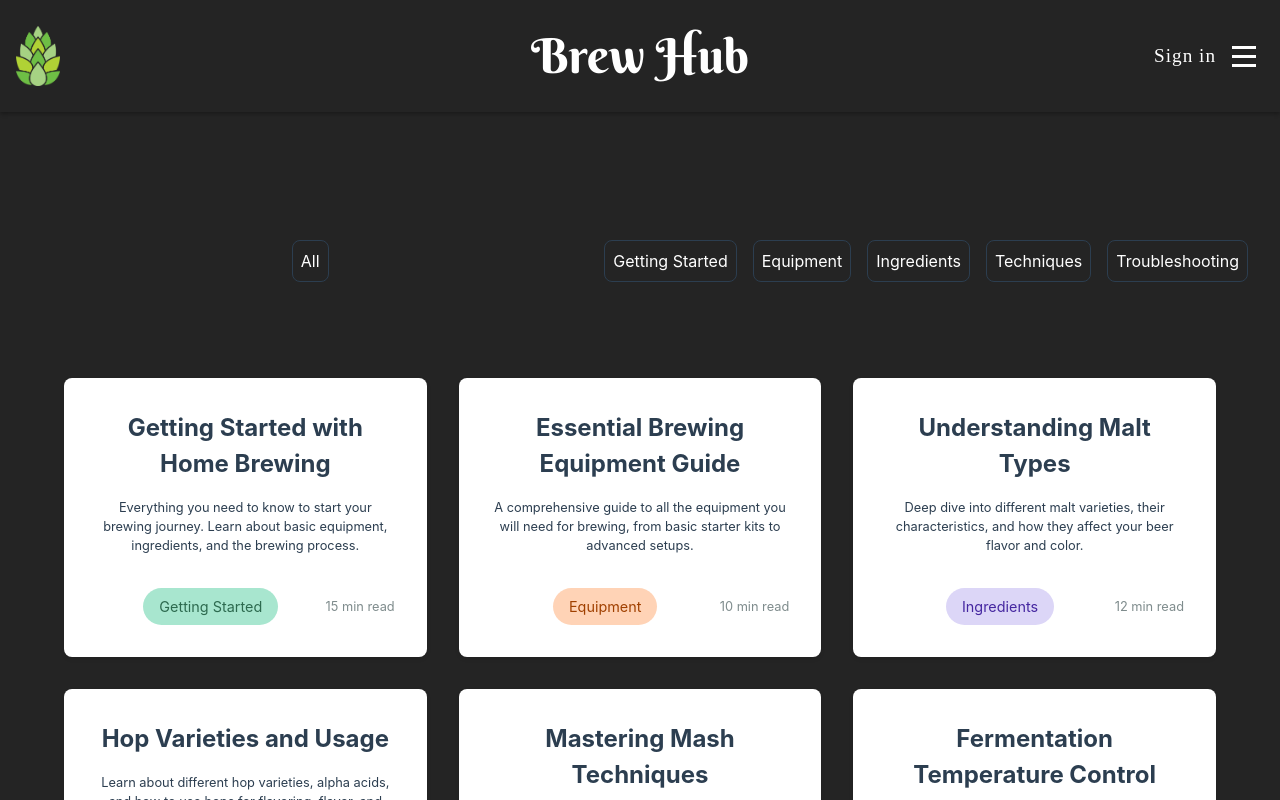
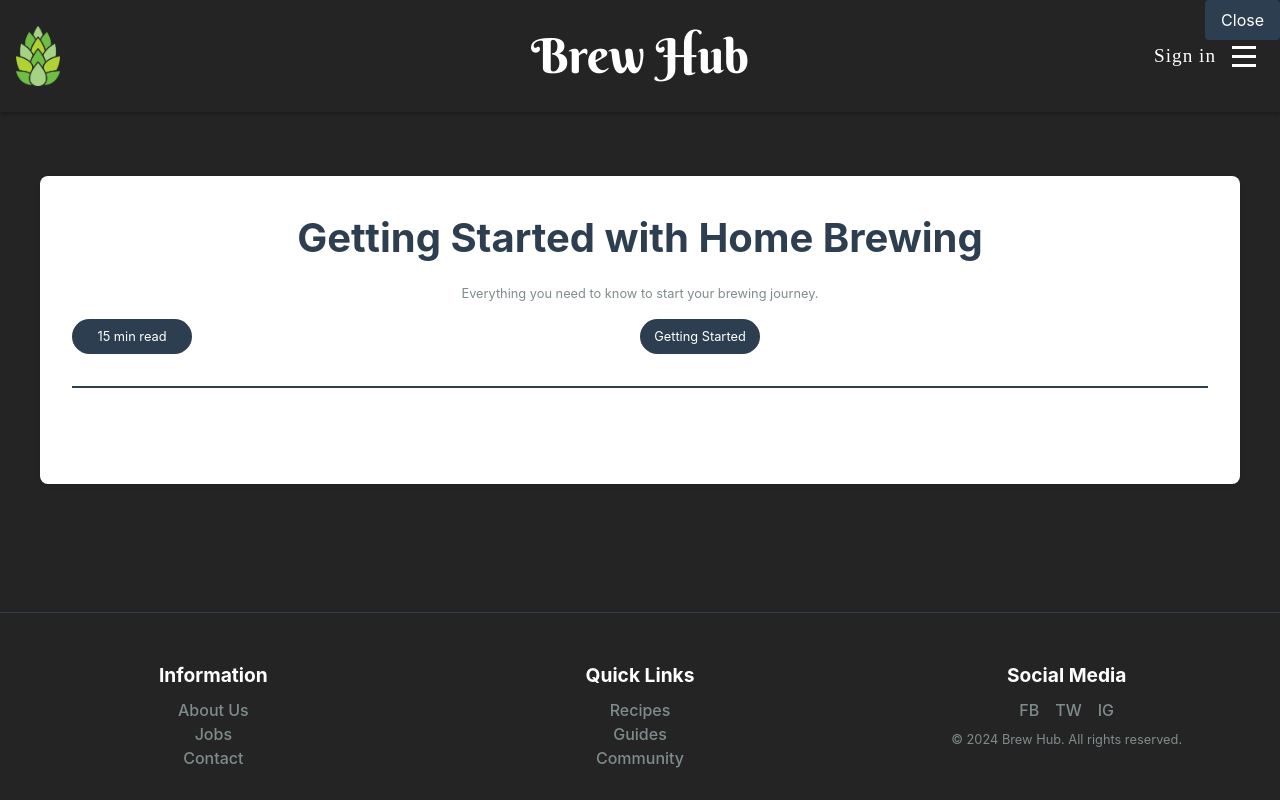
Before and after one commit to PeterKock/brewhub-frontend, a React (Vite) app: page /user/guides in a window 1280 px wide. Both pictures are taken after a click on the element 245 px from the left and 517 px from the top of the page. Shown: the top 800 px of the page. Built offline with nearby package versions, Linux system fonts and the light colour scheme; a web font is replaced by a local one.

Commit message:
edited guides page and added appropriate styles

```diff
--- a/src/pages/user/guides.jsx
+++ b/src/pages/user/guides.jsx
@@ -1,48 +1,74 @@
 import { useState } from 'react';
 import PropTypes from 'prop-types';
 
-const GuideCard = ({ title, description, category, timeToRead }) => (
-    <div className="base-card">
+const GuideFilterBar = ({ onFilterChange }) => (
+    <div className="recipe-filters">
+        <select
+            onChange={(e) => onFilterChange('category', e.target.value)}
+            className="filter-select"
+        >
+            <option value="all">All Categories</option>
+            <option value="getting-started">Getting Started</option>
+            <option value="equipment">Equipment</option>
+            <option value="ingredients">Ingredients</option>
+            <option value="techniques">Techniques</option>
+            <option value="troubleshooting">Troubleshooting</option>
+        </select>
+    </div>
+);
+
+GuideFilterBar.propTypes = {
+    onFilterChange: PropTypes.func.isRequired
+};
+
+const GuideCard = ({ title, description, timeToRead, category, onClick }) => {
+    const getDifficultyClass = (category) => {
+        const classes = {
+            "getting-started": "difficulty-getting-started",
+            equipment: "difficulty-equipment",
+            ingredients: "difficulty-ingredients",
+            techniques: "difficulty-techniques",
+            troubleshooting: "difficulty-troubleshooting"
+        };
+        return `difficulty ${classes[category]}`;
+    };
+
+    return (
+        <div className="base-card" onClick={onClick}>
             <h3>{title}</h3>
             <p>{description}</p>
             <div className="card-footer">
-            <div className={`difficulty difficulty-${category}`}>
+                <span className={getDifficultyClass(category)}>
                     {category.split('-').map(word => word.charAt(0).toUpperCase() + word.slice(1)).join(' ')}
-            </div>
-            <div className="time-to-read">{timeToRead} min read</div>
+                </span>
+                <span className="time-to-read">{timeToRead} min read</span>
             </div>
         </div>
     );
+};
 
 GuideCard.propTypes = {
     title: PropTypes.string.isRequired,
     description: PropTypes.string.isRequired,
+    timeToRead: PropTypes.number.isRequired,
     category: PropTypes.string.isRequired,
-    timeToRead: PropTypes.number.isRequired
+    onClick: PropTypes.func.isRequired
 };
 
 const UserGuides = () => {
-    const [selectedCategory, setSelectedCategory] = useState('all');
-
-    const categories = [
-        'all',
-        'getting-started',
-        'equipment',
-        'ingredients',
-        'techniques',
-        'troubleshooting'
-    ];
+    const [selectedGuide, setSelectedGuide] = useState(null);
+    const [filters, setFilters] = useState({ category: 'all', searchTerm: '' });
 
     const guides = [
         {
             title: 'Getting Started with Home Brewing',
-            description: 'Everything you need to know to start your brewing journey. Learn about basic equipment, ingredients, and the brewing process.',
+            description: 'Everything you need to know to start your brewing journey.',
             category: 'getting-started',
             timeToRead: 15
         },
         {
             title: 'Essential Brewing Equipment Guide',
-            description: 'A comprehensive guide to all the equipment you will need for brewing, from basic starter kits to advanced setups.',
+            description: 'A comprehensive guide to all the equipment you will need.',
             category: 'equipment',
             timeToRead: 10
         },
@@ -90,38 +116,69 @@ const UserGuides = () => {
         }
     ];
 
-    const filteredGuides = selectedCategory === 'all'
-        ? guides
-        : guides.filter(guide => guide.category === selectedCategory);
+    const filteredGuides = guides.filter((guide) => {
+        const categoryMatch = filters.category === 'all' || guide.category === filters.category;
+        const searchMatch =
+            guide.title.toLowerCase().includes(filters.searchTerm.toLowerCase()) ||
+            guide.description.toLowerCase().includes(filters.searchTerm.toLowerCase());
+        return categoryMatch && searchMatch;
+    });
+
+    const handleFilterChange = (filterType, value) => {
+        setFilters((prev) => ({ ...prev, [filterType]: value }));
+    };
 
     return (
         <main className="main-content">
-            <section className="main-section">
             <h2 className="section-title"></h2>
 
-                <div className="recipes-container">
-                    <div className="recipe-filters">
-                        {categories.map((category) => (
-                            <button
-                                key={category}
-                                onClick={() => setSelectedCategory(category)}
-                                className={`filter-select ${selectedCategory === category ? 'feature-button' : ''}`}
-                            >
-                                {category.split('-').map(word => word.charAt(0).toUpperCase() + word.slice(1)).join(' ')}
+            {selectedGuide ? (
+                <div className="selected-guide-container">
+                    <div className="guide-header">
+                        <button onClick={() => setSelectedGuide(null)} className="recipe-close-button">
+                            Close
                         </button>
-                        ))}
+                        <div className="guide-title-container">
+                            <h3>{selectedGuide.title}</h3>
+                            <p className="recipe-description">{selectedGuide.description}</p>
+                            <div className="guide-stats">
+                                <span className="time-to-read">{selectedGuide.timeToRead} min read</span>
+                                <span className={`difficulty ${selectedGuide.category}`}>
+                                    {selectedGuide.category
+                                        .split('-')
+                                        .map(word => word.charAt(0).toUpperCase() + word.slice(1))
+                                        .join(' ')}
+                                </span>
                             </div>
-
-                    <div className="base-grid">
+                        </div>
+                    </div>
+                </div>
+            ) : (
+                <>
+                    <div className="search-container">
+                        <input
+                            type="text"
+                            placeholder="Search guides..."
+                            value={filters.searchTerm}
+                            onChange={(e) => handleFilterChange('searchTerm', e.target.value)}
+                            className="filter-select"
+                        />
+                    </div>
+                    <GuideFilterBar onFilterChange={handleFilterChange} />
+                    <div className="recipe-grid">
                         {filteredGuides.map((guide, index) => (
                             <GuideCard
                                 key={index}
-                                {...guide}
+                                title={guide.title}
+                                description={guide.description}
+                                timeToRead={guide.timeToRead}
+                                category={guide.category}
+                                onClick={() => setSelectedGuide(guide)}
                             />
                         ))}
                     </div>
-                </div>
-            </section>
+                </>
+            )}
         </main>
     );
 };
--- a/src/styles/styles.css
+++ b/src/styles/styles.css
@@ -30,6 +30,7 @@
     7. Pages
         7.1 Login Page
         7.2 Register Page
+        7.3 Guides Page
     8. Footer
         8.1 Footer Layout
         8.2 Footer Sections
@@ -691,6 +692,63 @@ a:hover {
   padding: var(--spacing-md);
 }
 
+/* --------------- 7.3 Guides Page --------------------- */
+
+.selected-guide-container {
+  max-width: 1200px;
+  margin: 0 auto;
+  padding: var(--spacing-lg);
+  background-color: var(--card-color);
+  border-radius: var(--border-radius-value);
+  box-shadow: var(--card-shadow-value);
+}
+
+.guide-header {
+  text-align: center;
+  margin-bottom: var(--spacing-xl);
+  border-bottom: 2px solid var(--secondary-bg-color);
+  padding-bottom: var(--spacing-lg);
+}
+
+.guide-title-container {
+  text-align: center;
+}
+
+.guide-title-container h3 {
+  font-size: var(--h2-font-size);
+  color: var(--secondary-bg-color);
+  margin-bottom: var(--spacing-md);
+}
+
+.guide-stats {
+  display: flex;
+  justify-content: space-between;
+  margin-top: var(--spacing-md);
+}
+
+.guide-stats span {
+  background-color: var(--secondary-bg-color);
+  color: var(--primary-text-color);
+  padding: var(--spacing-sm);
+  border-radius: 20px;
+  font-size: var(--p-font-size);
+  text-align: center;
+  min-width: 120px;
+}
+
+.time-to-read {
+  color: var(--secondary-text-color);
+  font-size: var(--p-font-size);
+}
+
+.difficulty {
+  display: inline-block;
+  padding: 0.5rem 1rem;
+  border-radius: 20px;
+  font-size: 0.9rem;
+  text-align: center;
+}
+
 /* ------------------------------- 8. Footer -------------------------------- */
 /* --------------- 8.1 Footer Layout ------------------- */
 .footer {
```
Lines whose indentation alone changed are shown as unchanged.
